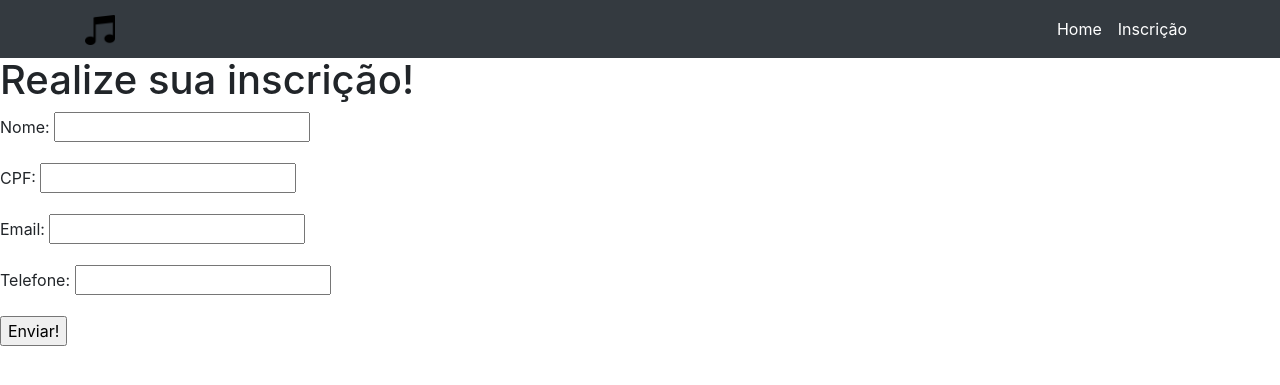
After one commit to yanfonseca/workshop, a Django app: template workshop/subscriptions/templates/subscriptions/subscription_form.html in a window 1280 px wide. The commit adds this page. Shown: the top 385 px of the page. Run offline with Django 3.2, Linux system fonts and the light colour scheme; the template is opened without the code that fills it, so the values that code supplies are empty.

Commit message:
Criado app subscriptions. Instalado no settings. Testes necessários para mostrar um formulário e o formulário. Csrf foi adicionado. urls.py modificado. base.html alterado para abrir inscricoes.

```diff
--- a/workshop/core/templates/base.html
+++ b/workshop/core/templates/base.html
@@ -35,7 +35,7 @@
               </a>
             </li>
             <li class="nav-item active">
-              <a class="nav-link" href="#">Inscrição</a>
+              <a class="nav-link" href="/inscricao/">Inscrição</a>
             </li>
             </li>
           </ul>
--- a/workshop/settings.py
+++ b/workshop/settings.py
@@ -41,6 +41,7 @@ INSTALLED_APPS = [
     'django.contrib.messages',
     'django.contrib.staticfiles',
     'workshop.core',
+    'workshop.subscriptions',
     'django_extensions',
     'test_without_migrations',
 ]
--- /dev/null
+++ b/workshop/subscriptions/templates/subscriptions/subscription_form.html
@@ -0,0 +1,26 @@
+{% extends 'base.html' %}
+{% load static %}
+
+{% block content %}
+    <h1>Realize sua inscrição!</h1>
+    <form action="." method="post">{% csrf_token %}
+        <p>
+            <label for="id_name">Nome:</label>
+            <input id="id_name" type="text" name="name" maxlength="100"/>
+        </p>
+        <p>
+            <label for="id_cpf">CPF:</label>
+            <input id="id_cpf" type="text" name="cpf" maxlength="11"/>
+        </p>
+        <p>
+            <label for="id_email">Email:</label>
+            <input id="id_email" type="email" name="email" maxlength="30"/>
+        </p>
+        <p>
+            <label for="id_phone">Telefone:</label>
+            <input id="id_phone" type="text" name="phone" maxlength="20"/>
+        </p>
+        <input type="submit" value="Enviar!"/>
+    </form>
+
+{% endblock content %}
--- /dev/null
+++ b/workshop/subscriptions/views.py
@@ -0,0 +1,6 @@
+from django.http import HttpResponse
+from django.shortcuts import render
+
+
+def subscribe(request):
+    return render(request, 'subscriptions/subscription_form.html')
--- a/workshop/urls.py
+++ b/workshop/urls.py
@@ -17,8 +17,10 @@ from django.contrib import admin
 from django.urls import path
 
 from workshop.core.views import home
+from workshop.subscriptions.views import subscribe
 
 urlpatterns = [
     path('', home, name='home'),
     path('admin/', admin.site.urls),
+    path('inscricao/', subscribe, name='inscricao'),
 ]
```
Also changed, not shown: workshop/subscriptions/tests.py (added, +30 -0 lines), workshop/subscriptions/__init__.py (added).
